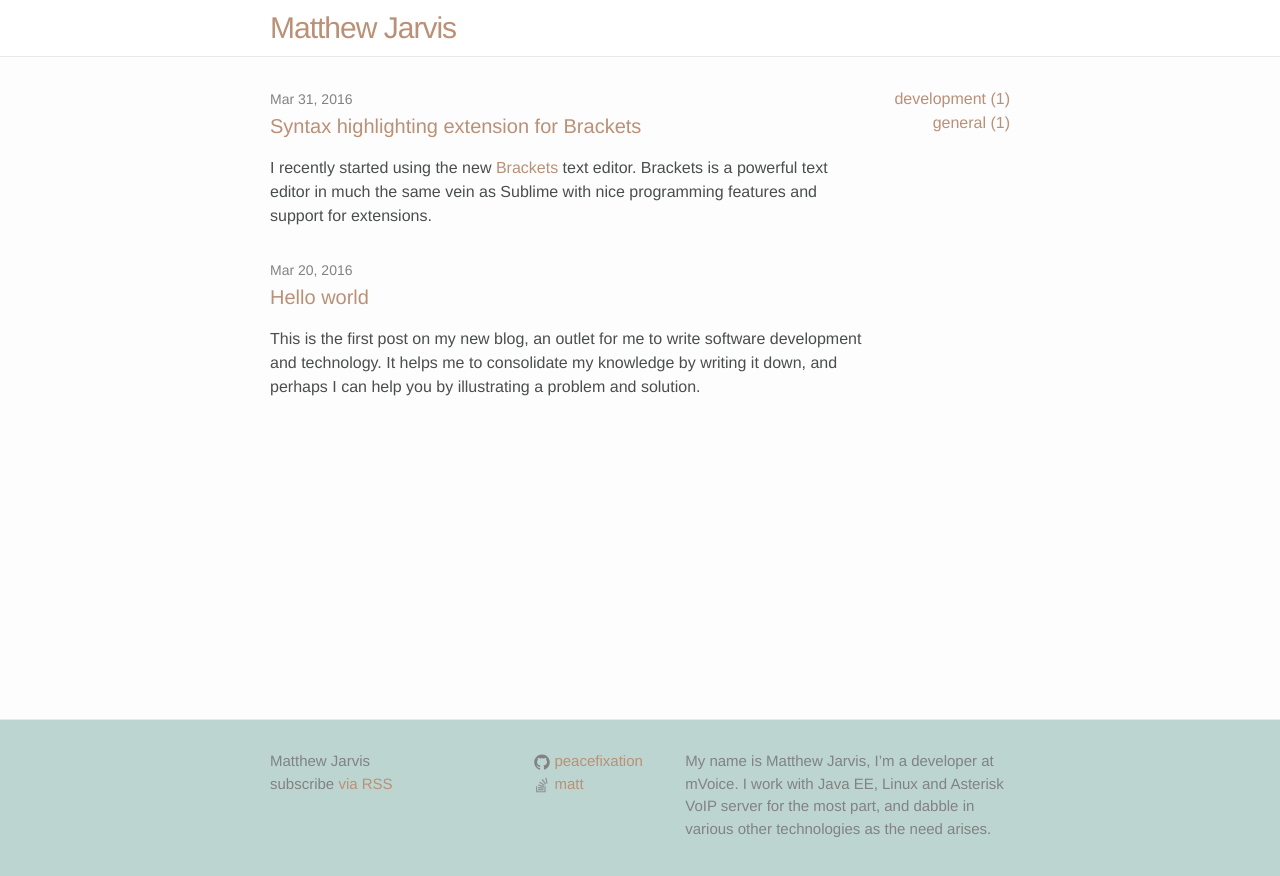
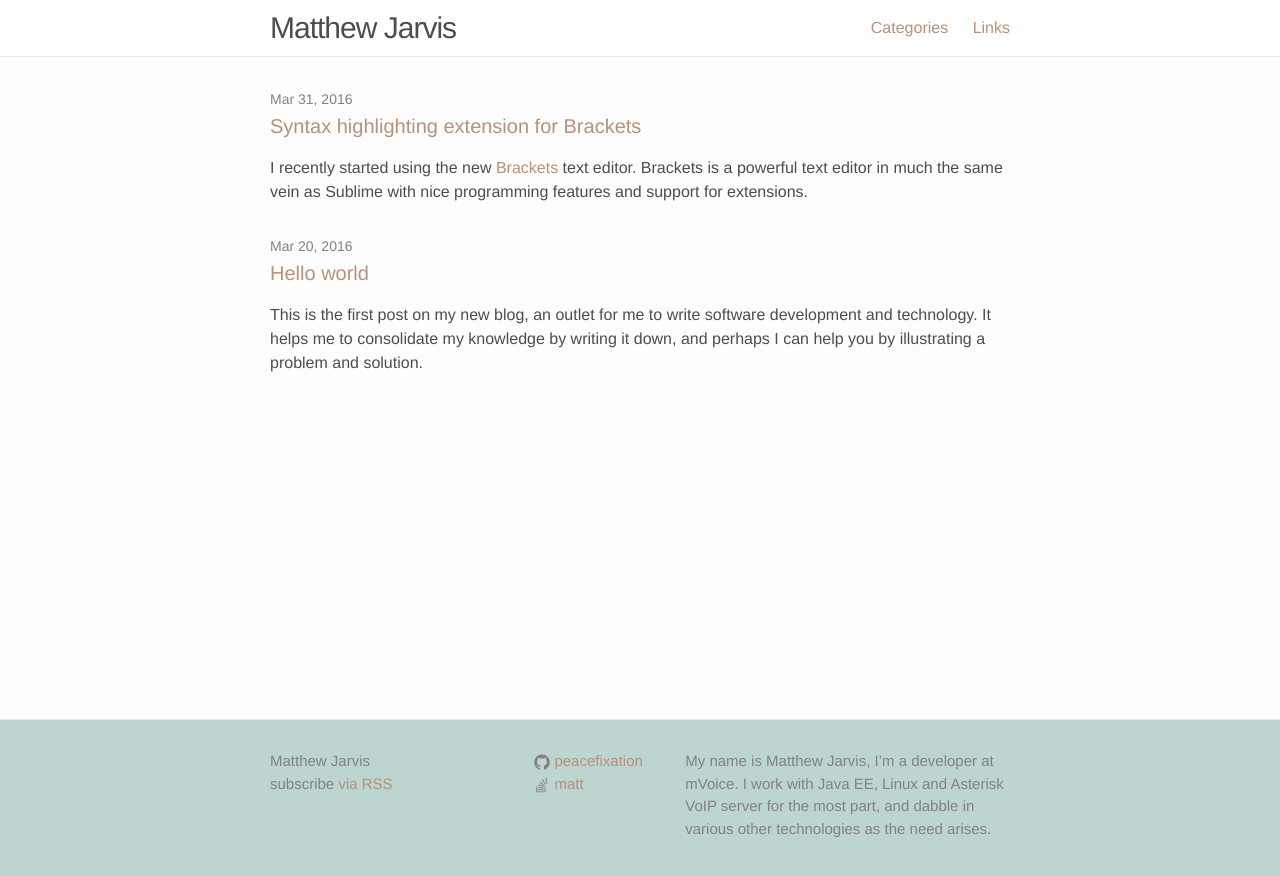
Before and after one commit to peacefixation/peacefixation.github.io, a Jekyll site: the page built from index.html, in a window 1280 px wide. Shown: the top 876 px of the page. Built offline with Jekyll 4.4.1, drawn with Linux system fonts in a browser that asks for light colours.

Commit message:
Removed sidebar, cleaned up header
Removed the sidebar from the main content area.
Added a categories page.
Added a links page.
Links for the links page are generated from a data file.
Removed crappy CSS from header and made the responsive menu cleaner.

```diff
--- a/_includes/header.html
+++ b/_includes/header.html
@@ -14,22 +14,10 @@
             </a>
 
             <div class="trigger">
-          {% assign sorted_categories = site.categories | sort %}
-
-            {% for category in sorted_categories %}
-
-            {% assign cat_name = category[0] %}
-            {% assign cat_pages = category[1] %}
-            {% assign num_pages = 0 %}
-
-            {% for cat_page in cat_pages %}
-
-            {% assign num_pages = num_pages | plus: 1 %}
-
-            {% endfor %}
-
-            <a class="page-link" href="{{site.url}}/{{cat_name}}">{{ cat_name }} ({{num_pages}})</a>
-
+                {% for my_page in site.pages %}
+                    {% if my_page.title %}
+                        <a class="page-link" href="{{ my_page.url | prepend: site.baseurl }}">{{ my_page.title }}</a>
+                    {% endif %}
                 {% endfor %}
             </div>
         </nav>
--- a/_layouts/default.html
+++ b/_layouts/default.html
@@ -15,28 +15,6 @@
                     {{ content }}
 
                 </div>
-
-                <div id="side-bar">
-                    <ul id="category-menu">
-                        {% assign sorted_categories = site.categories | sort %}
-
-                        {% for category in sorted_categories %}
-
-                        {% assign cat_name = category[0] %}
-                        {% assign cat_pages = category[1] %}
-                        {% assign num_pages = 0 %}
-
-                        {% for cat_page in cat_pages %}
-
-                        {% assign num_pages = num_pages | plus: 1 %}
-
-                        {% endfor %}
-
-                        <li><a href="{{site.url}}/{{cat_name}}">{{ cat_name }} ({{num_pages}})</a></li>
-
-                        {% endfor %}
-                    </ul>
-                </div>
             </div>
         </div>
 
--- a/_sass/_layout.scss
+++ b/_sass/_layout.scss
@@ -19,25 +19,26 @@
     margin-bottom: 0;
     float: left;
     text-decoration: none;
+    color: $dark-grey;
 
     &,
     &:visited,
     &:hover {
         text-decoration: none;
+        color: $dark-grey;
     }
 }
 
 .site-nav {
     float: right;
     line-height: 56px;
-    z-index: 10;
 
     .menu-icon {
         display: none;
     }
 
     .page-link {
-        display: none;
+        color: $light-red;
         line-height: $base-line-height;
 
         // Gaps between nav items, but not on the last one
@@ -102,31 +103,7 @@
  */
 
 #content {
-    float: left;
-    width: 80%;
-
-    @include media-query($on-palm) {
-        width: 100%;
-    }
-}
-
-#side-bar {
-    float: right;
-    width: 20%;
-
-    @include media-query($on-palm) {
-        display: none;
-    }
-}
-
-#category-header {
-    text-align: right;
-}
-
-#category-menu {
-    list-style-type: none;
-    margin: 0;
-    text-align: right;
+    width: 100%;
 }
 
 /**
```
Also changed, not shown: _data/links.yml (added, +19 -0 lines), categories.html (added, +31 -0 lines), links.html (added, +18 -0 lines). Lines whose indentation alone changed are shown as unchanged.
